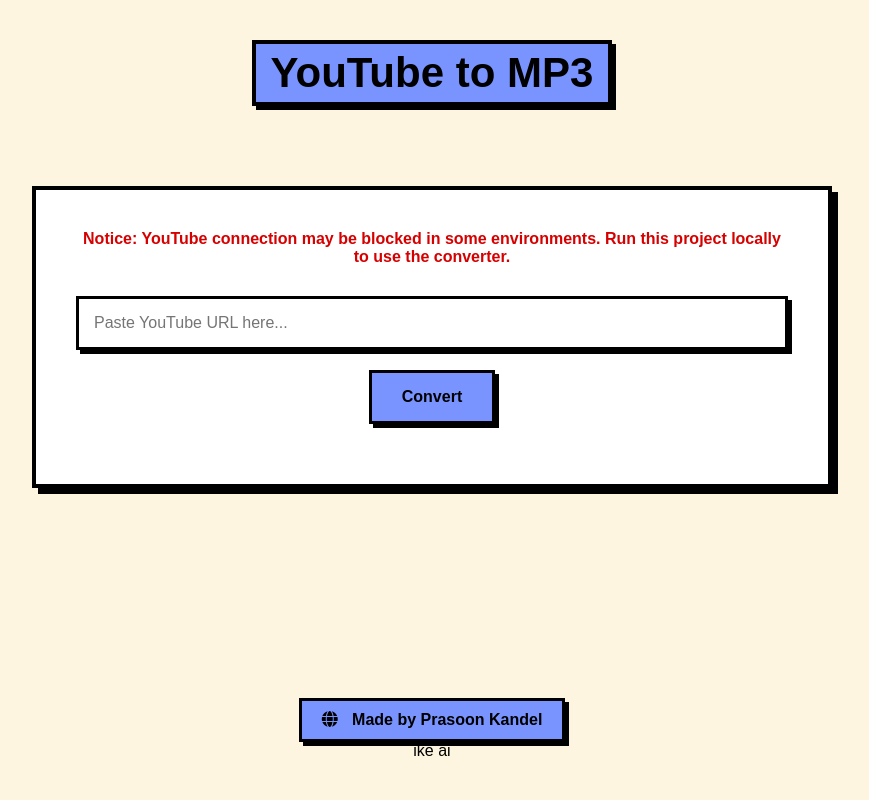
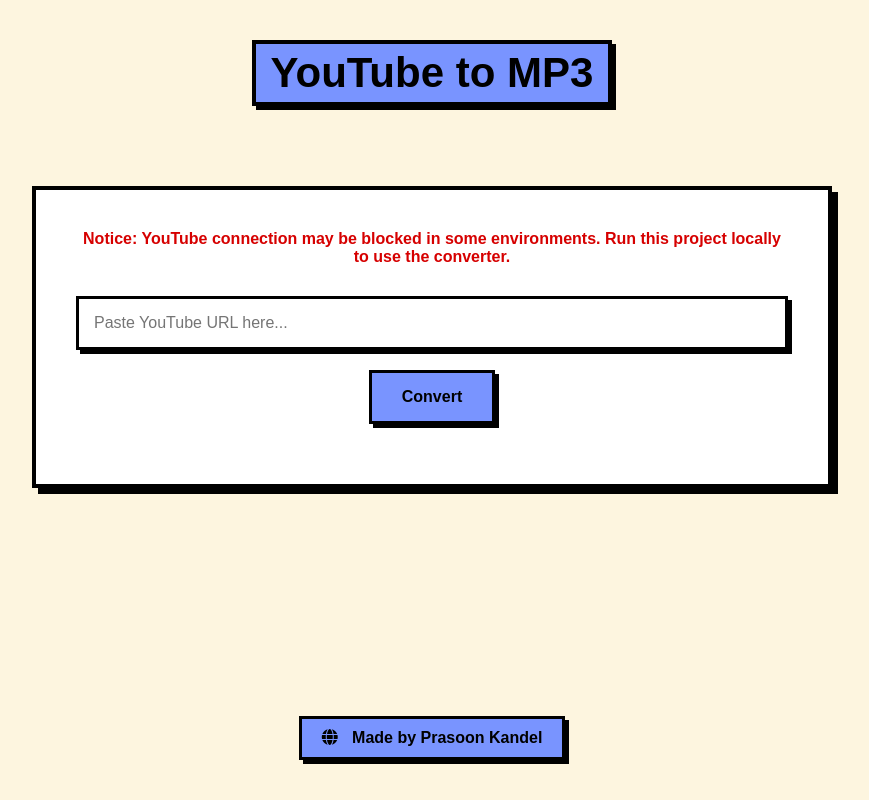
Before and after one commit to prasoonkandel/yt-download, a Flask app: page / in a window 1280 px wide. Shown: the whole page, without its empty margins (208-1077 px from the left). Run offline with Flask 3, Linux system fonts and the light colour scheme; some web fonts are replaced.

Commit message:
fix: typo in index page

```diff
--- a/templates/index.html
+++ b/templates/index.html
@@ -58,4 +58,3 @@
     <script src="./tempo/script.js"></script>
   </body>
 </html>
-ike ai
```
